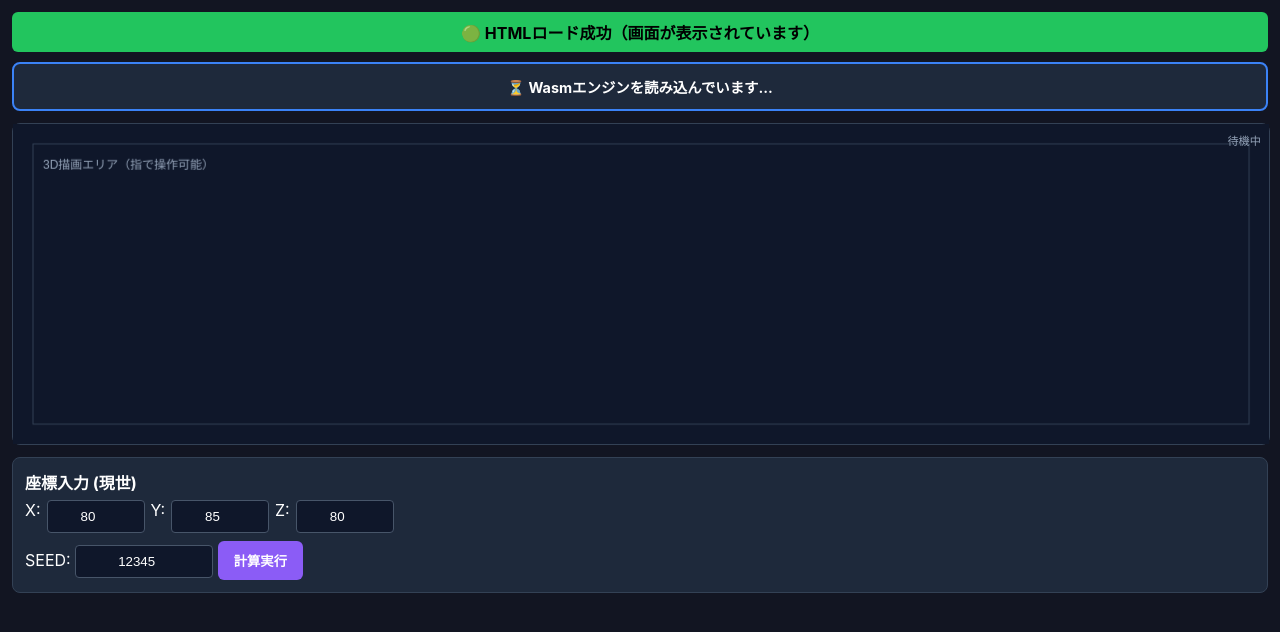
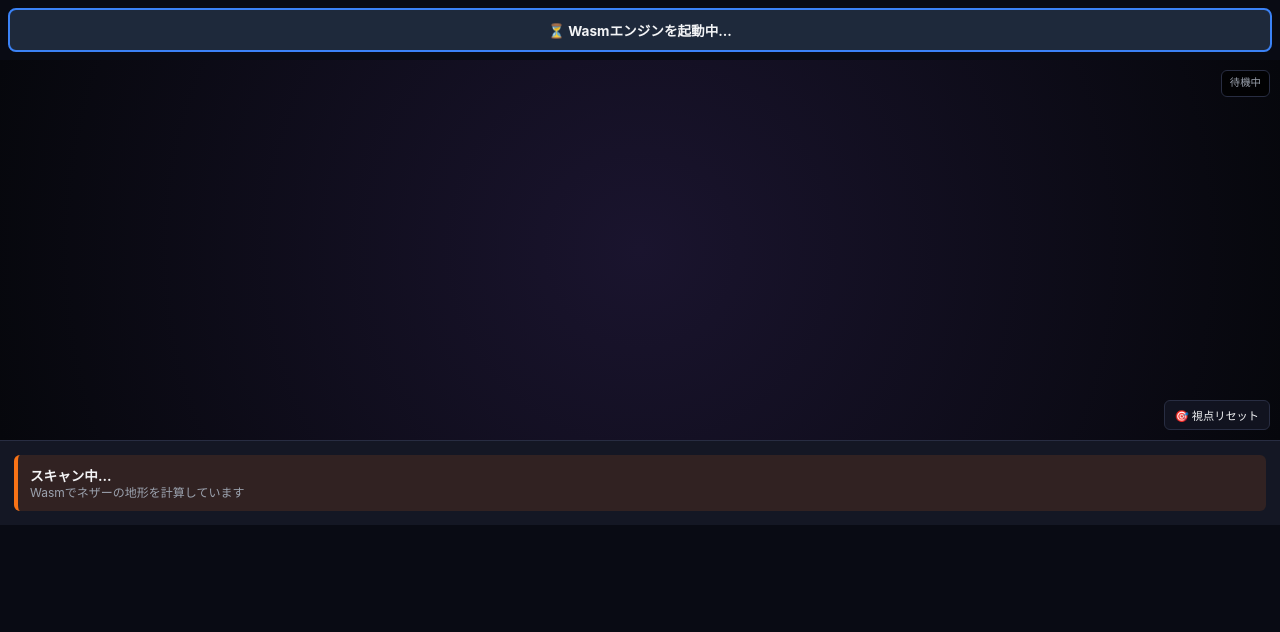
Before and after one commit to donguri5656-su/nether-portal-wasm, a plain HTML site: page index.html in a window 1280 px wide. Drawn offline with Linux system fonts and the light colour scheme.

Commit message:
Update index.html

```diff
--- a/index.html
+++ b/index.html
@@ -2,164 +2,199 @@
 <html lang="ja">
 <head>
   <meta charset="UTF-8">
-  <meta name="viewport" content="width=device-width, initial-scale=1.0">
-  <title>Minecraft ネザーゲート 3D</title>
+  <meta name="viewport" content="width=device-width, initial-scale=1.0, maximum-scale=1.0, user-scalable=no">
+  <title>Minecraft ネザーゲート 3D (Wasm搭載版)</title>
   <style>
+    :root {
+      --bg: #090b14;
+      --card-bg: #141724;
+      --border: #282d42;
+      --accent: #a855f7;
+      --cyan: #06b6d4;
+      --green: #10b981;
+      --red: #ef4444;
+      --yellow: #facc15;
+      --text: #f3f4f6;
+      --text-dim: #9ca3af;
+    }
+
+    * {
+      box-sizing: border-box;
+      margin: 0;
+      padding: 0;
+      font-family: -apple-system, BlinkMacSystemFont, "Segoe UI", Roboto, sans-serif;
+    }
+
     body {
-      background-color: #121522;
-      color: #ffffff;
-      font-family: -apple-system, BlinkMacSystemFont, "Segoe UI", Roboto, sans-serif;
-      padding: 12px;
-      margin: 0;
+      background-color: var(--bg);
+      color: var(--text);
+      min-height: 100vh;
+      display: flex;
+      flex-direction: column;
+      overflow-y: auto;
+      -webkit-overflow-scrolling: touch;
     }
-    .status-box {
+
+    #statusBox {
       background: #1e293b;
       border: 2px solid #3b82f6;
       border-radius: 8px;
-      padding: 12px;
-      margin-bottom: 12px;
-      font-size: 0.9rem;
+      padding: 10px;
+      margin: 8px;
+      font-size: 0.85rem;
       font-weight: bold;
       text-align: center;
     }
+
     #canvas-container {
+      position: relative;
       width: 100%;
-      height: 320px;
-      background: #090b14;
-      border: 1px solid #334155;
-      border-radius: 8px;
-      position: relative;
-      margin-bottom: 12px;
+      height: 380px;
+      background: radial-gradient(circle at center, #1a142e 0%, #06070c 100%);
       touch-action: none;
     }
+
     canvas {
       width: 100%;
       height: 100%;
       display: block;
     }
+
+    .btn-reset {
+      position: absolute;
+      bottom: 10px;
+      right: 10px;
+      background: rgba(18, 21, 34, 0.9);
+      border: 1px solid var(--border);
+      color: var(--text);
+      border-radius: 6px;
+      padding: 6px 10px;
+      font-size: 0.7rem;
+      cursor: pointer;
+    }
+
+    .canvas-info {
+      position: absolute;
+      top: 10px;
+      right: 10px;
+      background: rgba(0, 0, 0, 0.75);
+      border: 1px solid var(--border);
+      border-radius: 6px;
+      padding: 5px 8px;
+      font-size: 0.65rem;
+      color: var(--text-dim);
+      pointer-events: none;
+      line-height: 1.4;
+      text-align: right;
+    }
+
+    .controls-container {
+      background: var(--card-bg);
+      border-top: 1px solid var(--border);
+      padding: 14px;
+      display: flex;
+      flex-direction: column;
+      gap: 10px;
+    }
+
+    .banner {
+      padding: 10px 12px;
+      border-radius: 6px;
+      font-size: 0.8rem;
+      border-left: 4px solid var(--border);
+      background: rgba(0, 0, 0, 0.3);
+    }
+    .banner.ok { border-left-color: var(--green); background: rgba(16, 185, 129, 0.12); }
+    .banner.danger { border-left-color: var(--red); background: rgba(239, 68, 68, 0.12); }
+    .banner.warn { border-left-color: #f97316; background: rgba(249, 115, 22, 0.12); }
+    .banner-title { font-weight: bold; font-size: 0.85rem; }
+    .banner-desc { font-size: 0.75rem; color: var(--text-dim); line-height: 1.3; }
+
     .card {
-      background: #1e293b;
-      border: 1px solid #334155;
+      background: rgba(255, 255, 255, 0.03);
+      border: 1px solid var(--border);
       border-radius: 8px;
-      padding: 12px;
-      margin-bottom: 10px;
+      padding: 10px;
+      display: flex;
+      flex-direction: column;
+      gap: 6px;
     }
-    input {
-      background: #0f172a;
-      border: 1px solid #475569;
-      color: #fff;
-      padding: 8px;
+    .card-title {
+      font-size: 0.75rem;
+      font-weight: 600;
+      color: var(--text-dim);
+      display: flex;
+      justify-content: space-between;
+    }
+
+    .coord-grid {
+      display: grid;
+      grid-template-columns: 1fr 1fr 1fr;
+      gap: 6px;
+    }
+    .coord-box {
+      display: flex;
+      align-items: center;
+      background: rgba(0, 0, 0, 0.4);
+      border: 1px solid var(--border);
       border-radius: 4px;
-      width: 80px;
-      text-align: center;
+      padding: 4px 6px;
     }
-    button {
-      background: #8b5cf6;
-      color: #fff;
+    .coord-box label { font-size: 0.72rem; font-weight: bold; width: 14px; }
+    .coord-box.x label { color: #f87171; }
+    .coord-box.y label { color: #4ade80; }
+    .coord-box.z label { color: #60a5fa; }
+    .coord-box input {
+      width: 100%;
+      background: transparent;
       border: none;
-      padding: 10px 16px;
-      border-radius: 6px;
+      color: var(--text);
+      font-size: 0.85rem;
+      text-align: right;
+      outline: none;
+    }
+
+    .chunk-presets {
+      display: flex;
+      gap: 6px;
+      margin-top: 2px;
+    }
+    .btn-preset {
+      background: rgba(255, 255, 255, 0.06);
+      border: 1px solid var(--border);
+      color: var(--text);
+      padding: 5px 10px;
+      border-radius: 4px;
+      font-size: 0.72rem;
+      cursor: pointer;
+    }
+    .btn-preset.active {
+      background: var(--yellow);
+      color: #000;
       font-weight: bold;
-      cursor: pointer;
+      border-color: var(--yellow);
     }
   </style>
 </head>
 <body>
 
-  <!-- 確実に届いているか確認するためのテスト表示 -->
-  <div style="background: #22c55e; color: #000; font-weight: bold; padding: 8px; text-align: center; border-radius: 6px; margin-bottom: 10px;">
-    🟢 HTMLロード成功（画面が表示されています）
+  <!-- ステータスバー -->
+  <div id="statusBox">⏳ Wasmエンジンを起動中...</div>
+
+  <!-- 3D透視キャンバス（指で回転・ピンチズーム対応） -->
+  <div id="canvas-container">
+    <canvas id="viewCanvas"></canvas>
+    <div class="canvas-info" id="canvasInfo">待機中</div>
+    <button class="btn-reset" onclick="resetCamera()">🎯 視点リセット</button>
   </div>
 
-  <!-- ステータス表示 -->
-  <div class="status-box" id="statusBox">
-    ⏳ Wasmエンジンを読み込んでいます...
-  </div>
+  <!-- 下部操作パネル -->
+  <div class="controls-container">
 
-  <!-- 3Dキャンバス -->
-  <div id="canvas-container">
-    <canvas id="viewCanvas"></canvas>
-    <div id="canvasInfo" style="position:absolute; top:8px; right:8px; font-size:0.7rem; color:#94a3b8;">待機中</div>
-  </div>
+    <!-- 診断バナー -->
+    <div id="banner" class="banner warn">
+      <div id="bannerTitle" class="banner-title">スキャン中...</div>
+      <div id="bannerDesc" class="banner-desc">Wasmでネザーの地形を計算しています</div>
+    </div>
 
-  <!-- 入力フォーム -->
-  <div class="card">
-    <div style="font-weight:bold; margin-bottom:6px;">座標入力 (現世)</div>
-    <div style="display:flex; gap:6px;">
-      X: <input type="number" id="owX" value="80">
-      Y: <input type="number" id="owY" value="85">
-      Z: <input type="number" id="owZ" value="80">
-    </div>
-    <div style="margin-top:8px;">
-      SEED: <input type="number" id="seedInput" value="12345" style="width:120px;">
-      <button onclick="runCalculation()">計算実行</button>
-    </div>
-  </div>
-
-  <!-- 【重要】画面（HTML）を描画しきった「一番最後」にスクリプトを実行 -->
-  <script>
-    let isWasmReady = false;
-    let scanNetherFunc = null;
-    let wasmBuffer = null;
-
-    var Module = {
-      onRuntimeInitialized: function() {
-        console.log("Wasm initialized!");
-        document.getElementById('statusBox').textContent = "✅ Wasmエンジン準備完了！";
-        document.getElementById('statusBox').style.borderColor = "#22c55e";
-        document.getElementById('statusBox').style.color = "#22c55e";
-
-        try {
-          scanNetherFunc = Module.cwrap('scan_nether_3d', 'number', ['number', 'number', 'number', 'number', 'number', 'number', 'number', 'number', 'number']);
-          wasmBuffer = Module._malloc(3000 * 4);
-          isWasmReady = true;
-          runCalculation();
-        } catch (e) {
-          document.getElementById('statusBox').textContent = "🚨 関数バインド失敗: " + e.message;
-        }
-      },
-      printErr: function(text) {
-        console.error("Wasm:", text);
-      }
-    };
-
-    // 簡易描画テスト
-    const canvas = document.getElementById('viewCanvas');
-    const ctx = canvas.getContext('2d');
-
-    function drawTestGrid() {
-      const rect = canvas.parentElement.getBoundingClientRect();
-      canvas.width = rect.width;
-      canvas.height = rect.height;
-      ctx.fillStyle = '#0f172a';
-      ctx.fillRect(0, 0, canvas.width, canvas.height);
-      ctx.strokeStyle = '#334155';
-      ctx.strokeRect(20, 20, canvas.width - 40, canvas.height - 40);
-      ctx.fillStyle = '#94a3b8';
-      ctx.font = '12px sans-serif';
-      ctx.fillText('3D描画エリア（指で操作可能）', 30, 45);
-    }
-    drawTestGrid();
-
-    function runCalculation() {
-      if (!isWasmReady || !scanNetherFunc) {
-        alert("Wasm準備中...");
-        return;
-      }
-      const seed = parseInt(document.getElementById('seedInput').value) || 0;
-      const count = scanNetherFunc(seed, -32, 32, -32, 32, 4, 6, wasmBuffer, 3000);
-      document.getElementById('canvasInfo').textContent = "検出ブロック: " + count + "個";
-
-      // 画面にブロックを描画
-      ctx.fillStyle = '#ef4444';
-      ctx.fillRect(canvas.width / 2 - 10, canvas.height / 2 - 10, 20, 20);
-      ctx.fillStyle = '#fff';
-      ctx.fillText("計算成功: " + count + " blocks", 30, 80);
-    }
-  </script>
-
-  <!-- Wasm読み込みスクリプト -->
-  <script src="nether_engine.js"></script>
-
-</body>
-</html>
+    <!-- チャンク範囲設定 -->
```
